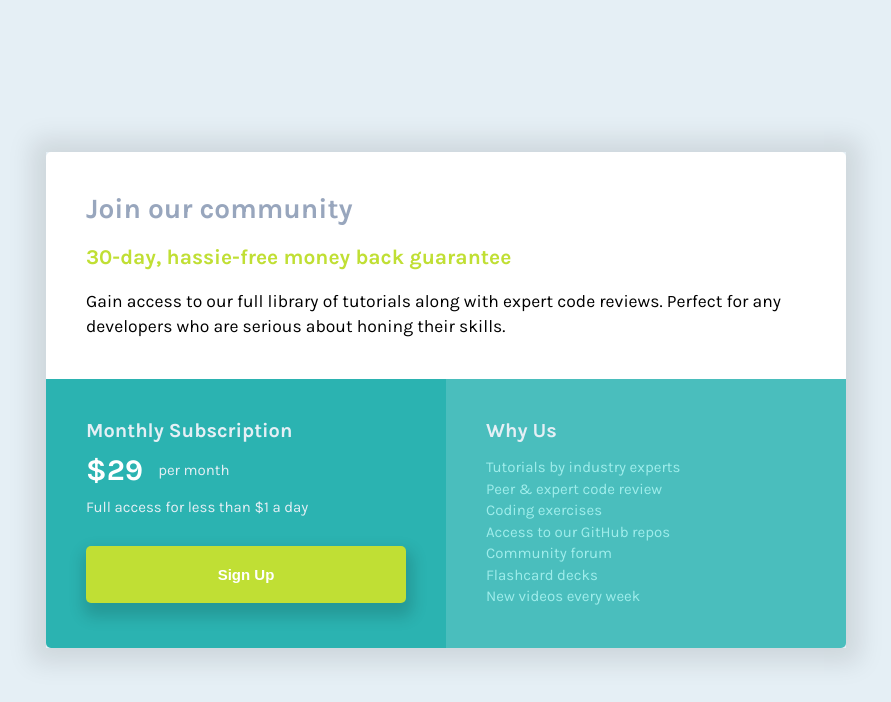
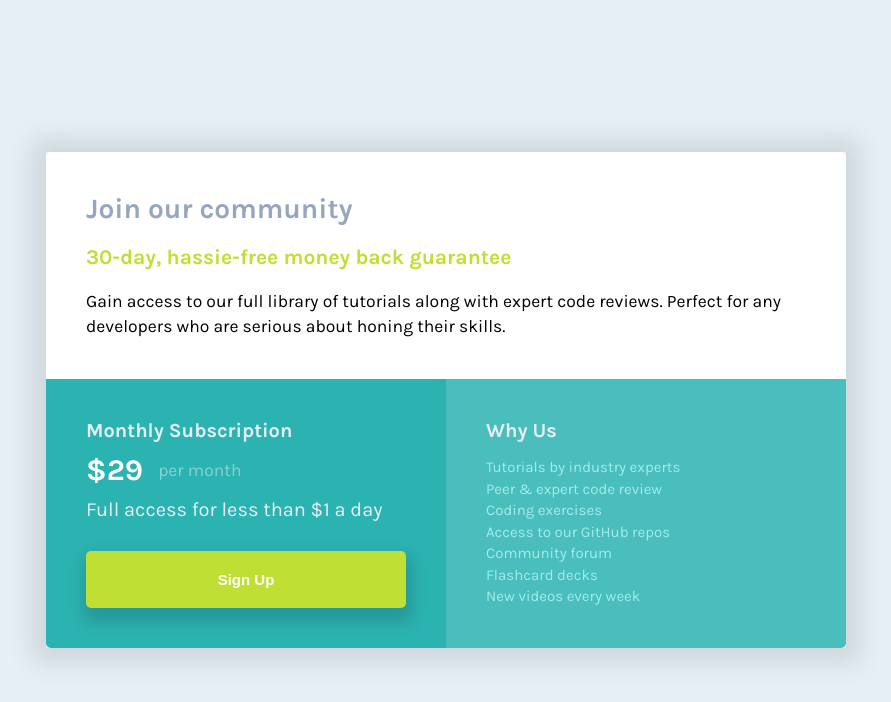
Before and after one commit to ImTomiiq/Single-price-grid-component, a plain HTML site: page index.html in a window 1280 px wide. Shown: the whole page, without its empty margins (194-1085 px from the left). Drawn offline with Linux system fonts and the light colour scheme.

Commit message:
Small details

```diff
--- a/style.scss
+++ b/style.scss
@@ -70,6 +70,7 @@ html {
     span {
       font-size: 1.5rem;
       color: $color-gray;
+      opacity: 0.5;
     }
   }
   p {
@@ -89,6 +90,11 @@ html {
       font-size: 1.5rem;
       font-weight: 700;
       box-shadow: 2px 9px 15px 5px rgba(0, 0, 0, 0.15);
+      cursor: pointer;
+      transition: all 0.25s;
+      &:hover {
+        background-color: hsl(71, 92%, 41%);
+      }
     }
   }
 }
@@ -142,6 +148,16 @@ html {
 
   .card--2 {
     border-bottom-left-radius: 0.5rem;
+    p {
+      font-size: 2rem;
+    }
+    &__price {
+      span {
+        font-size: 1.75rem;
+        color: $color-gray;
+        opacity: 0.5;
+      }
+    }
   }
 
   .card--3 {
```
Also changed, not shown: dist/style.css, 1 other file.
